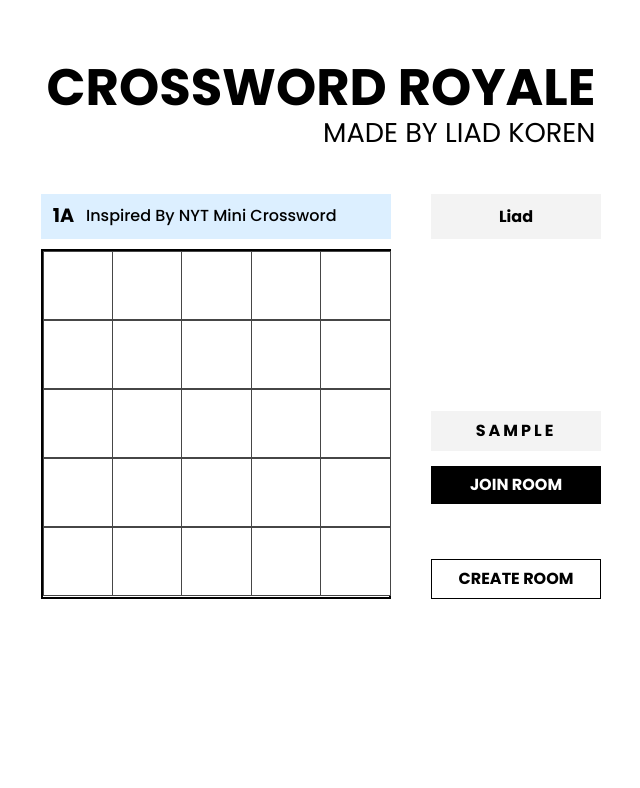
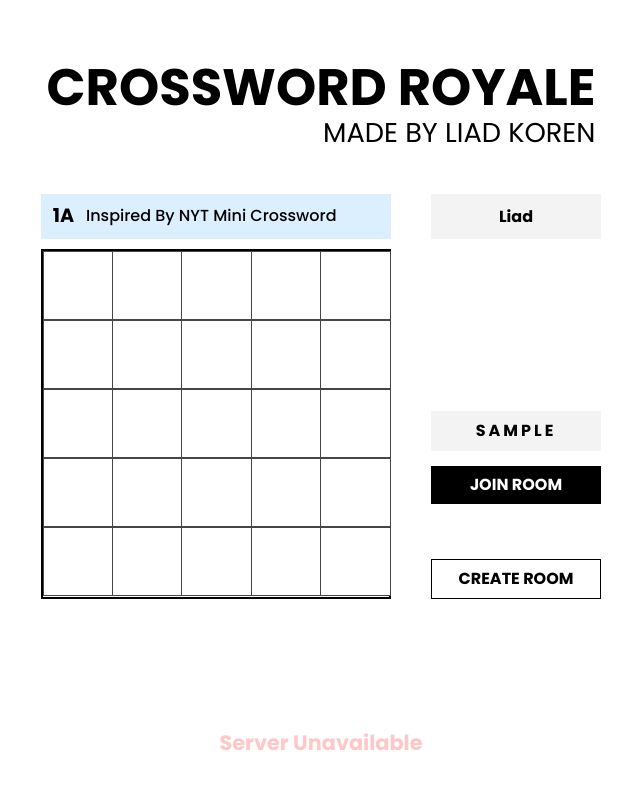
Before and after one commit to liadko/tashbets, a React (Vite) app in the folder frontend/: page / in a window 1280 px wide. Both pictures are taken after typing "Sample" into the empty fields and a click on the button "CREATE ROOM". Shown: the top 788 px of the page, without its empty margins (319-959 px from the left). Built offline with nearby package versions, Linux system fonts and the light colour scheme; no server answers.

Commit message:
Added Toasts To Landing Page

```diff
--- /dev/null
+++ b/frontend/src/components/Toaster.css
@@ -0,0 +1,27 @@
+.toaster {
+  position: fixed;
+  bottom: 30px;
+  left: 50%;
+  transform: translateX(-50%);
+  display: flex;
+  flex-direction: column;
+  gap: 8px;
+  pointer-events: none;
+  z-index: 1000;
+}
+
+.toast {
+  color: #FC7D7D;
+  border-radius: 0.25em;
+  font-size: 1.3em;
+  font-weight: 700;
+  text-align: center;
+  animation: fade-in-out 3s forwards;
+}
+
+@keyframes fade-in-out {
+  0%   { opacity: 0; transform: translateY(20px); }
+  10%  { opacity: 1; transform: translateY(0); }
+  90%  { opacity: 1; transform: translateY(0); }
+  100% { opacity: 0; transform: translateY(-20px); }
+}
--- /dev/null
+++ b/frontend/src/components/Toaster.tsx
@@ -0,0 +1,20 @@
+import React from 'react'
+import './Toaster.css'
+
+export type Toast = { id: number; message: string }
+
+interface ToasterProps {
+  toasts: Toast[]
+}
+
+export function Toaster({ toasts }: ToasterProps) {
+  return (
+    <div className="toaster">
+      {toasts.map(t => (
+        <div key={t.id} className="toast">
+          {t.message}
+        </div>
+      ))}
+    </div>
+  )
+}
--- a/frontend/src/pages/LandingPage.tsx
+++ b/frontend/src/pages/LandingPage.tsx
@@ -2,6 +2,7 @@ import { useEffect, useRef, useState, useMemo, useCallback, useContext } from 'r
 import './LandingPage.css'
 import { useNavigate } from 'react-router-dom';
 import { useSession } from '../context/SessionContext'
+import { Toaster, Toast } from '../components/Toaster';
 
 type LandingProps = {
     sendMessage: (msg: any) => boolean;
@@ -14,14 +15,25 @@ export default function LandingPage({ sendMessage, setMessageHandler }: LandingP
     const nameRef = useRef<HTMLInputElement>(null)
     const { setName, setRoomCode, setId } = useSession()
 
+    // ----------- Toasts -----------
+    const [toasts, setToasts] = useState<Toast[]>([])
 
+    // call this whenever you want to show a message
+    const showToast = useCallback((message: string) => {
+        const id = Date.now()
+        setToasts(prev => [...prev, { id, message }])
+        // remove after 3s
+        setTimeout(() => {
+            setToasts(prev => prev.filter(t => t.id !== id))
+        }, 30000)
+    }, [])
 
     // ----------- Networking -----------
     function handleCreate() {
         const name = nameRef.current?.value.trim();
 
         if (!name) {
-            alert("Please Enter Your Name");
+            showToast("Please Enter Your Name")
             return;
         }
 
@@ -32,7 +44,7 @@ export default function LandingPage({ sendMessage, setMessageHandler }: LandingP
             "name": name
         })
         if (!success)
-            console.log("TOAST: server unavailable")
+            showToast("Server Unavailable")
 
     }
     function handleJoin() {
@@ -40,22 +52,25 @@ export default function LandingPage({ sendMessage, setMessageHandler }: LandingP
         const name = nameRef.current?.value.trim();
 
         if (!name) {
-            alert("Please Enter Your Name");
+            showToast("Please Enter Your Name")
             return;
         }
 
         if (!code) {
-            alert("Please Enter Room Code");
+            showToast("Please Enter Room Code")
             return;
         }
 
         setName(name)
 
-        sendMessage({
+        const success = sendMessage({
             "type": "join_room",
             "name": name,
             "code": code
         })
+        if (!success)
+            showToast("Server Unavailable")
+
     }
 
     // ----------- Effects -----------
@@ -76,7 +91,7 @@ export default function LandingPage({ sendMessage, setMessageHandler }: LandingP
                 navigate("/game")
             }
             else if (msg.type === "room_invalid") {
-                console.log("Room not found")
+                showToast("Room not found")
 
 
             }
@@ -146,6 +161,9 @@ export default function LandingPage({ sendMessage, setMessageHandler }: LandingP
 
                 </div>
 
+
+                <Toaster toasts={toasts} />
+
             </div>
 
         </>
```
Also changed, not shown: 1 other file (tests, documents, lock files or other folders).
